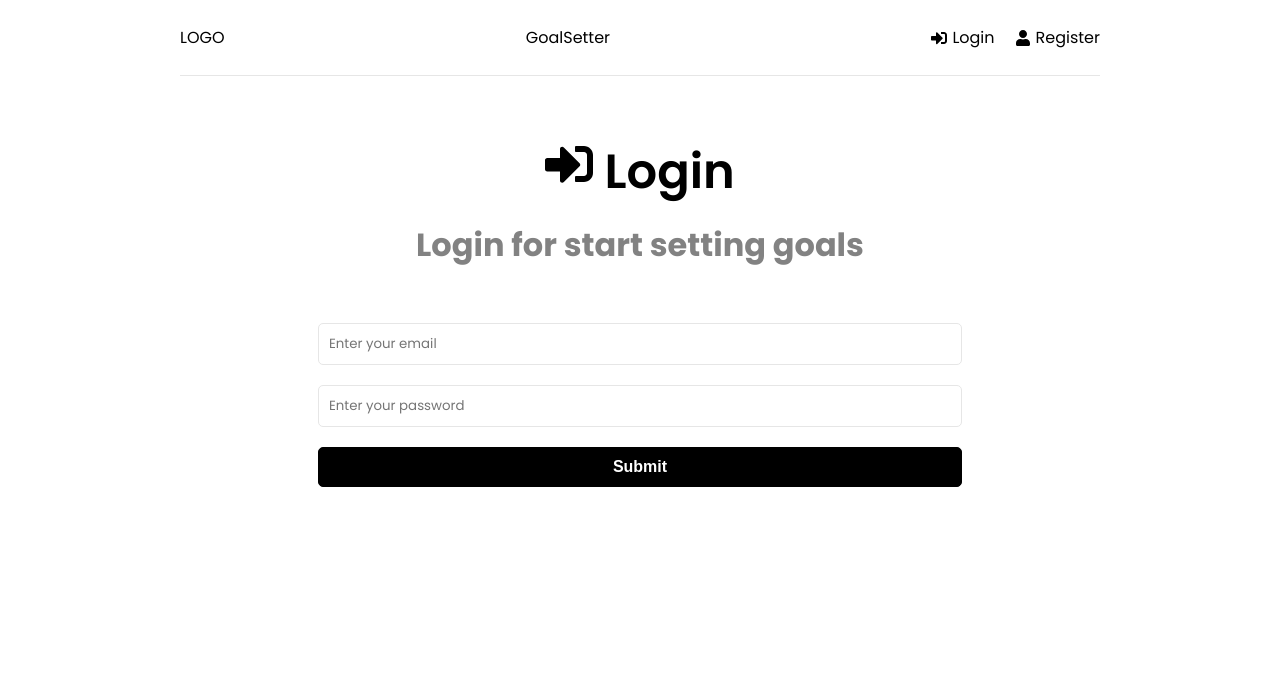
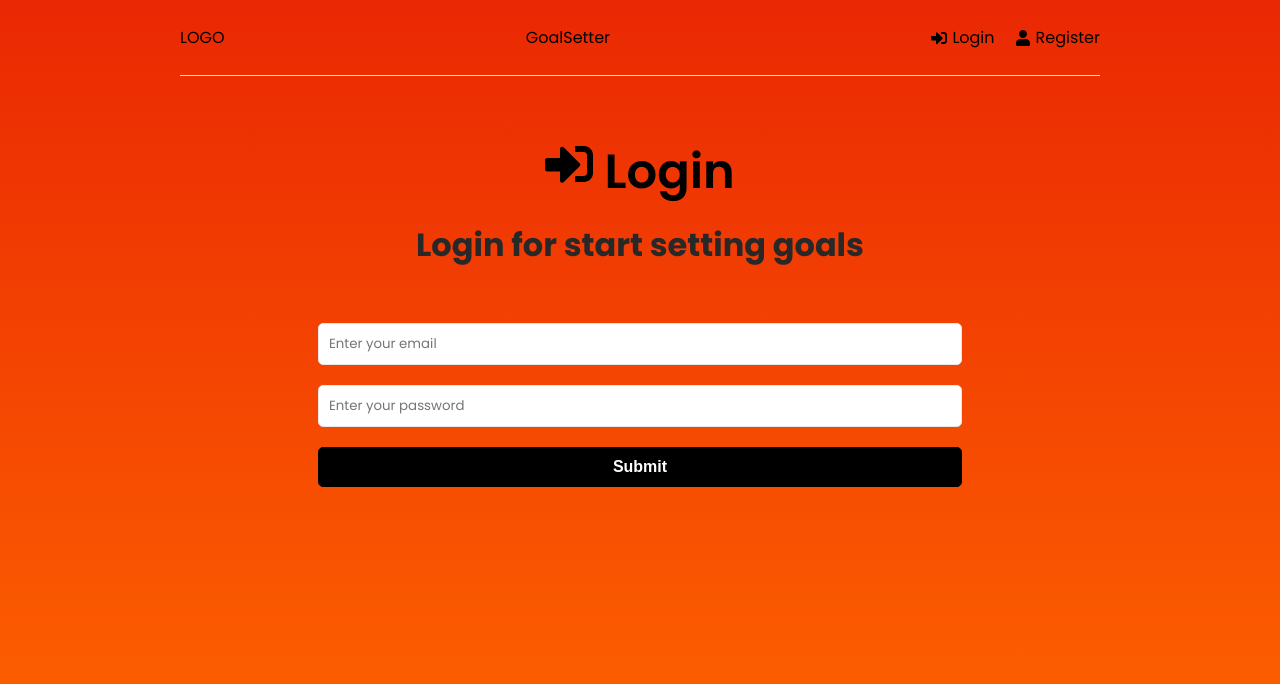
Before and after one commit to sara01rizo/my-mern-project, a React (Create React App) app in the folder frontend/: page /login in a window 1280 px wide. Shown: the top 684 px of the page. Built offline with nearby package versions, Linux system fonts and the light colour scheme.

Commit message:
Update: index css file

```diff
--- a/frontend/src/index.css
+++ b/frontend/src/index.css
@@ -9,11 +9,21 @@
 body {
   font-family: 'Poppins', sans-serif;
   height: 100vh;
+  background: #c72200; /* Old browsers */
+  background: -moz-linear-gradient(top,  #c72200 0%, #e86c57 0%, #ea2803 0%, #ff6600 100%, #f3c5bd 100%); /* FF3.6-15 */
+  background: -webkit-linear-gradient(top,  #c72200 0%,#e86c57 0%,#ea2803 0%,#ff6600 100%,#f3c5bd 100%); /* Chrome10-25,Safari5.1-6 */
+  background: linear-gradient(to bottom,  #c72200 0%,#e86c57 0%,#ea2803 0%,#ff6600 100%,#f3c5bd 100%); /* W3C, IE10+, FF16+, Chrome26+, Opera12+, Safari7+ */
+  filter: progid:DXImageTransform.Microsoft.gradient( startColorstr='#c72200', endColorstr='#f3c5bd',GradientType=0 ); /* IE6-9 */
+  ;
 }
 
 a {
   text-decoration: none;
   color: #000;
+}
+
+a :hover {
+   color: #ddd;
 }
 
 p {
@@ -83,7 +93,7 @@ h3 {
 }
 
 .heading p {
-  color: #828282;
+  color: #282828;
 }
 
 .goals {
```
